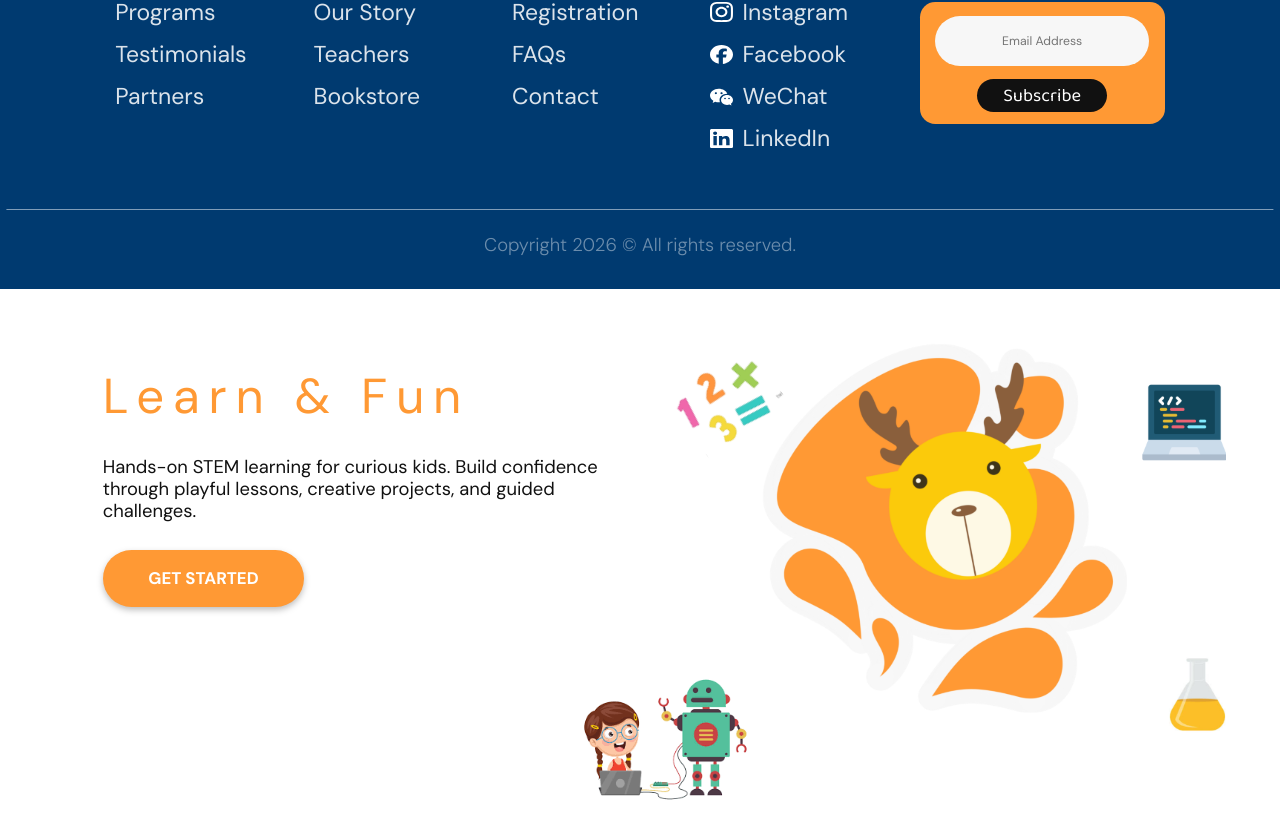
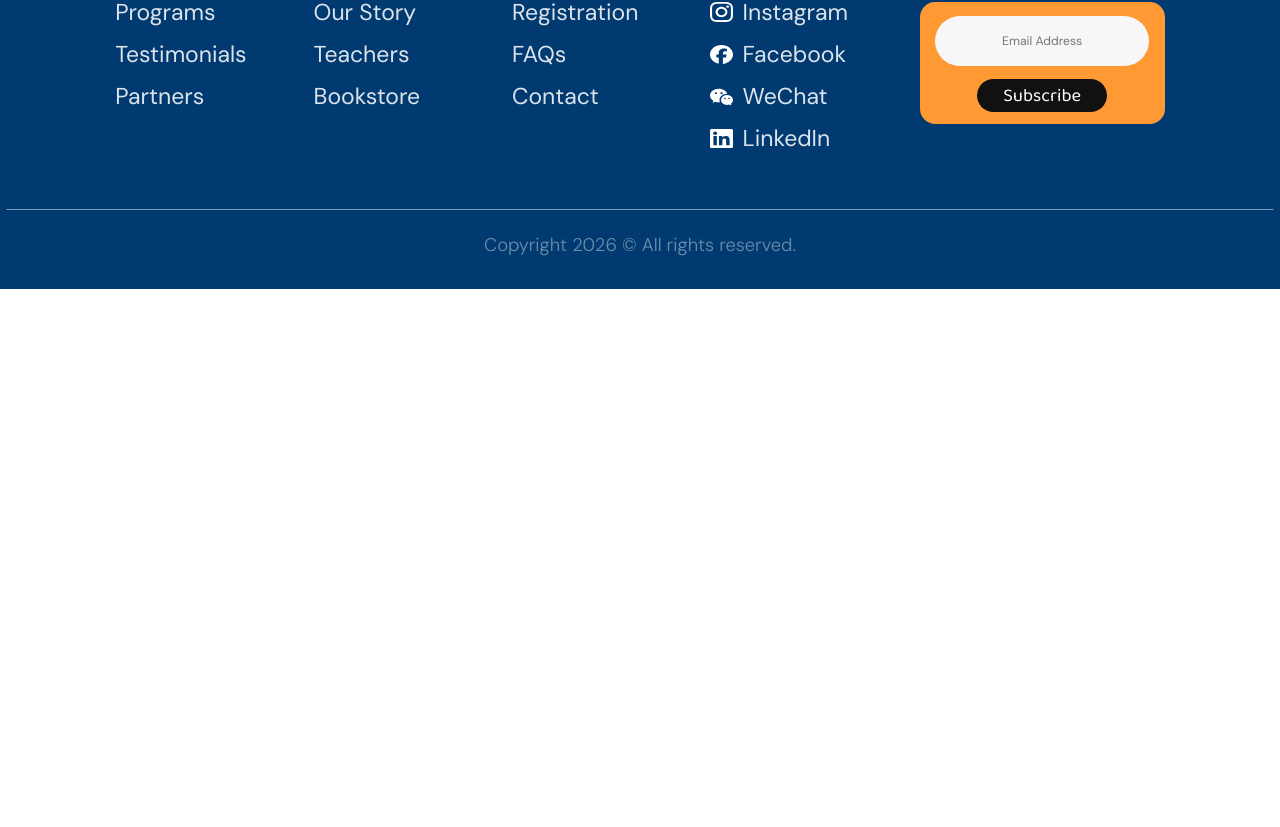
Before and after one commit to sleepylulu7/Uplus-LearnMojo, a React (Vite) app: page / in a window 1280 px wide. Before the commit this address led to /home. Shown: the part 1970-2797 px from the top of the page. After the commit the page ends 2259 px from the top, so only its background shows below. Built offline with nearby package versions, Linux system fonts and the light colour scheme.

Commit message:
Fix home page displaying on login page and home page

```diff
--- a/src/App.jsx
+++ b/src/App.jsx
@@ -29,8 +29,6 @@ function App() {
       </Routes>
 
       {!hideFooter && <Footer copy={copy.footer} />}
-
-      <AppRouter copy={copy} />
     </div>
   );
 }
```
